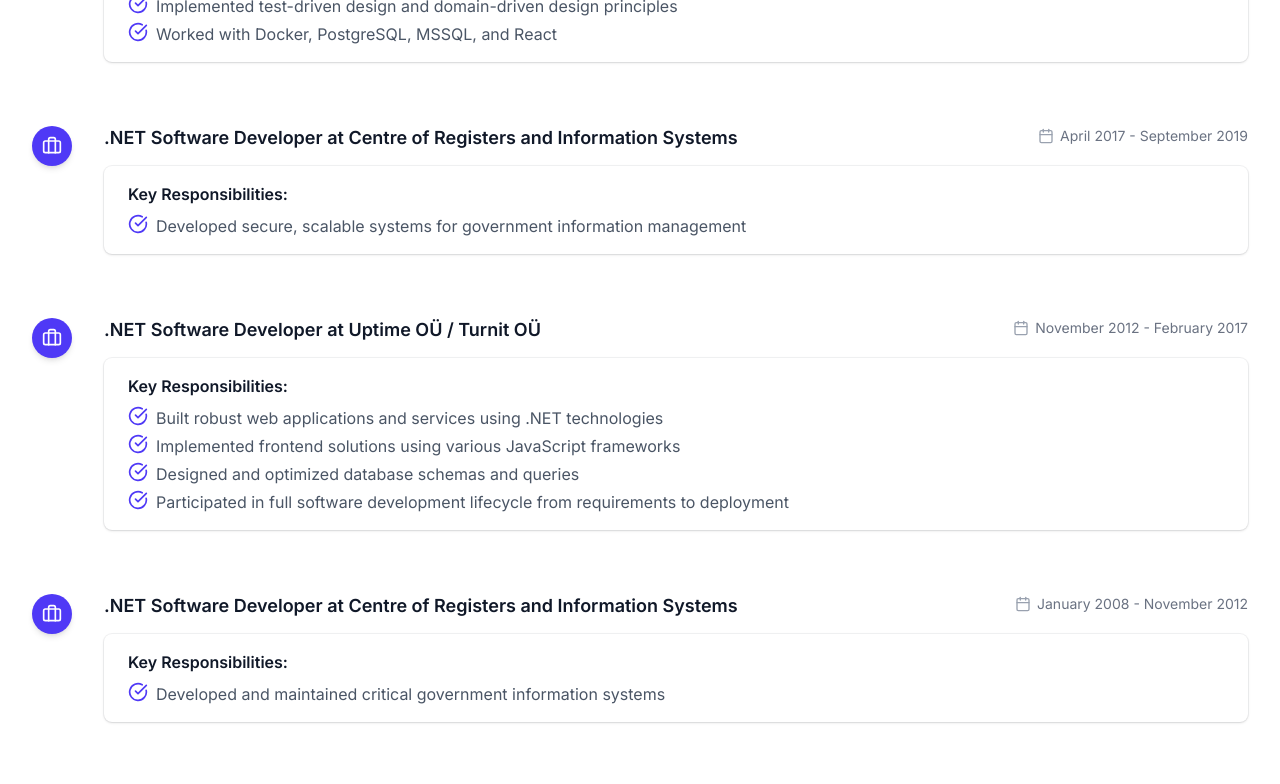
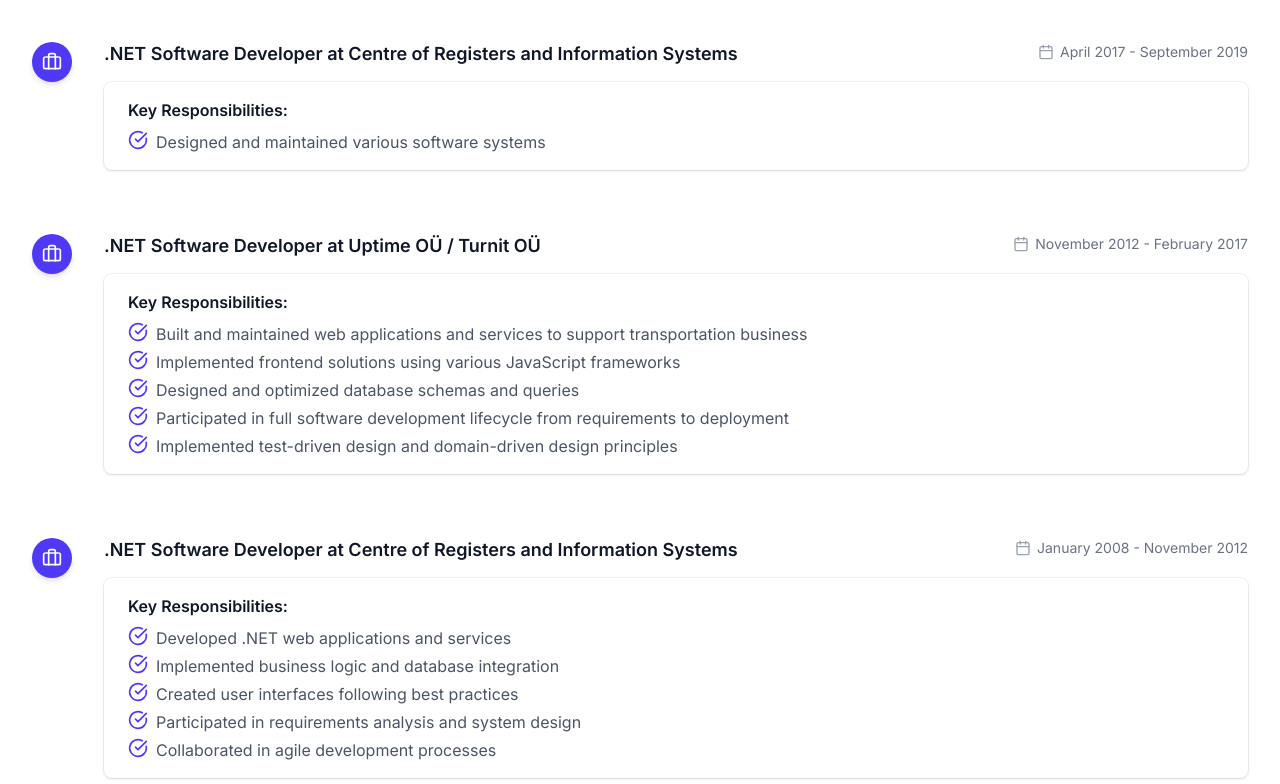
Before and after one commit to rene98c/personal-homepage, a Next.js app: page /en/experience in a window 1280 px wide. Shown: the part 960-1744 px from the top of the page. Built offline with nearby package versions, Linux system fonts and the light colour scheme.

Commit message:
cv localizattion

```diff
--- a/src/components/experience/DownloadResumeButton.tsx
+++ b/src/components/experience/DownloadResumeButton.tsx
@@ -67,7 +67,7 @@
 .NET Software Developer
 Uptime OÜ / Turnit OÜ
 November 2012 - February 2017
-• Built robust web applications and services using .NET technologies
+• Built and maintained web applications and services to support transportation business
 • Implemented frontend solutions using various JavaScript frameworks
 • Designed and optimized database schemas and queries
 • Participated in full software development lifecycle from requirements to deployment
--- a/src/components/experience/ExpandedSkillsSection.tsx
+++ b/src/components/experience/ExpandedSkillsSection.tsx
@@ -1,5 +1,11 @@
-import React from 'react';
+'use client';
+
+import React, { useEffect, useState } from 'react';
 import { Code, Database, Server, Globe, Cloud, Cog } from 'lucide-react';
+import { Locale, getDictionary } from '@/lib/dictionaries';
+
+// Pre-load dictionaries to avoid waiting in client components
+const dictionaryCache: Record<string, any> = {};// eslint-disable-line @typescript-eslint/no-explicit-any
 
 // Define proper types for our skills
 type SimpleSkill = string;
@@ -15,54 +21,101 @@
   return typeof skill === 'object' && 'name' in skill && 'level' in skill;
 };
 
-const ExpandedSkillsSection = () => {
+const ExpandedSkillsSection = ({ lang }: { lang?: Locale }) => {
+  const [dictionary, setDictionary] = useState<any | null>(null);// eslint-disable-line @typescript-eslint/no-explicit-any
+  const [, setIsLoading] = useState(true);
+
+  // Load the dictionary if language is provided
+  useEffect(() => {
+    if (!lang) {
+      setIsLoading(false);
+      return;
+    }
+
+    async function loadDictionary() {
+      setIsLoading(true);
+      if (!lang) {
+        setIsLoading(false);
+        return;
+      }
+      if (dictionaryCache[lang]) {
+        setDictionary(dictionaryCache[lang]);
+        setIsLoading(false);
+        return;
+      }
+
+      try {
+        const dict = await getDictionary(lang);
+        dictionaryCache[lang] = dict;
+        setDictionary(dict);
+      } catch (error) {
+        console.error('Failed to load dictionary:', error);
+      } finally {
+        setIsLoading(false);
+      }
+    }
+
+    loadDictionary();
+  }, [lang]);
+
   const skillCategories = [
     {
-      name: "Programming Languages",
+      name: dictionary?.skills?.categories?.programmingLanguages || "Programming Languages",
       icon: <Code className="h-6 w-6 text-indigo-600" />,
       skills: ["C#", "JavaScript", "HTML", "CSS", "SQL", "JAVA", "Bash"] as Skill[]
     },
     {
-      name: "Frameworks & Libraries",
+      name: dictionary?.skills?.categories?.frameworksLibraries || "Frameworks & Libraries",
       icon: <Cog className="h-6 w-6 text-indigo-600" />,
       skills: [".NET", "ASP.NET MVC", "Entity Framework", "nHibernate", "React", "Bootstrap", "next.js", "Node.js"] as Skill[]
     },
     {
-      name: "Databases",
+      name: dictionary?.skills?.categories?.databases || "Databases",
       icon: <Database className="h-6 w-6 text-indigo-600" />,
       skills: ["Microsoft SQL Server", "PostgreSQL", "Oracle SQL"] as Skill[]
     },
     {
-      name: "Cloud & Infrastructure",
+      name: dictionary?.skills?.categories?.cloudInfrastructure || "Cloud & Infrastructure",
       icon: <Cloud className="h-6 w-6 text-indigo-600" />,
       skills: ["Docker", "Google Cloud", "Digital Ocean", "Proxmox", "Virtualization", "Hyper-V"] as Skill[]
     },
     {
-      name: "Tools & Environments",
+      name: dictionary?.skills?.categories?.toolsEnvironments || "Tools & Environments",
       icon: <Server className="h-6 w-6 text-indigo-600" />,
       skills: ["Visual Studio", "Visual Studio Code", "Android Studio", "Git", "Subversion", "IIS", "NGINX", "REST API"] as Skill[]
     },
     {
-      name: "Languages",
+      name: dictionary?.skills?.categories?.languages || "Languages",
       icon: <Globe className="h-6 w-6 text-indigo-600" />,
       skills: [
-        { name: "Estonian", level: "Native" },
-        { name: "English", level: "Professional" }
+        {
+          name: "Estonian",
+          level: dictionary?.skills?.languageLevels?.native || "Native"
+        },
+        {
+          name: "English",
+          level: dictionary?.skills?.languageLevels?.professional || "Professional"
+        }
       ] as LanguageSkill[]
     }
   ];
+
+  // Get translations or use defaults
+  const skillsTitle = dictionary?.skills?.title || "Technical Capabilities";
+  const skillsSubtitle = dictionary?.skills?.subtitle || "Comprehensive Skill Set";
+  const skillsDescription = dictionary?.skills?.description ||
+    "Throughout my career, I've developed expertise in a wide range of technologies, frameworks, and methodologies. Here's a detailed overview of my technical skills.";
 
   return (
     <div className="bg-white py-16 sm:py-24">
       <div className="mx-auto max-w-7xl px-6 lg:px-8">
         <div className="mx-auto max-w-2xl lg:text-center">
-          <h2 className="text-base font-semibold leading-7 text-indigo-600">Technical Capabilities</h2>
+          <h2 className="text-base font-semibold leading-7 text-indigo-600">{skillsTitle}</h2>
           <p className="mt-2 text-3xl font-bold tracking-tight text-gray-900 sm:text-4xl">
-            Comprehensive Skill Set
+            {skillsSubtitle}
           </p>
           <p className="mt-6 text-lg leading-8 text-gray-600">
-            Throughout my career, I&apos;ve developed expertise in a wide range of technologies,
-            frameworks, and methodologies. Here&apos;s a detailed overview of my technical skills.
+            {skillsDescription}
           </p>
         </div>
 
@@ -75,7 +128,8 @@
                   <h3 className="ml-3 text-lg font-semibold text-gray-900">{category.name}</h3>
                 </div>
 
-                {category.name === "Languages" ? (
+                {index === 5 ? (
+                  // Only the Languages category (index 5) has language skills
                   <div className="space-y-3">
                     {category.skills.map((lang, langIndex) => {
                       // Use type guard to ensure TypeScript knows this is a LanguageSkill
@@ -89,7 +143,7 @@
                             <div className="w-full bg-gray-200 rounded-full h-2">
                               <div
                                 className="bg-indigo-600 h-2 rounded-full"
-                                style={{ width: lang.level === "Native" ? "100%" : "80%" }}
+                                style={{ width: lang.level.includes("Native") || lang.level.includes("Emakeel") ? "100%" : "80%" }}
                               ></div>
                             </div>
                           </div>
--- a/src/components/experience/ExperienceTimeline.tsx
+++ b/src/components/experience/ExperienceTimeline.tsx
@@ -10,79 +10,93 @@
 
 // Experience Timeline component that accepts a pre-loaded dictionary
 const ExperienceTimeline = ({ lang, dictionary }: { lang: Locale; dictionary: any }) => {// eslint-disable-line @typescript-eslint/no-explicit-any
+
   // Create experience timeline using the dictionary
   const experiences = [
     {
-      title: '.NET Software Developer',
-      company: 'Connected OÜ',
+      title: dictionary.experience.jobTitles?.netDeveloper || '.NET Software Developer',
+      company: dictionary.experience.companyNames?.connected || 'Connected OÜ',
       period: 'January 2023 - June 2024',
       responsibilities: [
-        "Developed and maintained enterprise-level .NET desktop application",
+        dictionary.experience.responsibilities?.developedEnterprise || "Developed and maintained proprietary .NET desktop application"
       ]
     },
     {
-      title: '.NET Software Developer',
-      company: 'Fujitsu Estonia AS',
+      title: dictionary.experience.jobTitles?.netDeveloper || '.NET Software Developer',
+      company: dictionary.experience.companyNames?.fujitsu || 'Fujitsu Estonia AS',
       period: 'October 2019 - January 2023',
       responsibilities: [
-        "Designed and maintained various software systems",
-        ".NET on windows/linux, web APIs, entity framework, nHibernate",
-        "Implemented test-driven design and domain-driven design principles",
-        "Worked with Docker, PostgreSQL, MSSQL, and React"
+        dictionary.experience.responsibilities?.designedMaintained || "Designed and maintained various software systems",
       ]
     },
     {
-      title: '.NET Software Developer',
-      company: 'Centre of Registers and Information Systems',
+      title: dictionary.experience.jobTitles?.netDeveloper || '.NET Software Developer',
+      company: dictionary.experience.companyNames?.rik || 'Centre of Registers and Information Systems',
       period: 'April 2017 - September 2019',
       responsibilities: [
-        "Developed secure, scalable systems for government information management"
+        dictionary.experience.responsibilities?.designedMaintained || "Designed and maintained various software systems",
       ]
     },
     {
-      title: '.NET Software Developer',
-      company: 'Uptime OÜ / Turnit OÜ',
+      title: dictionary.experience.jobTitles?.netDeveloper || '.NET Software Developer',
+      company: dictionary.experience.companyNames?.uptime || 'Uptime OÜ / Turnit OÜ',
       period: 'November 2012 - February 2017',
       responsibilities: [
-        "Built robust web applications and services using .NET technologies",
-        "Implemented frontend solutions using various JavaScript frameworks",
-        "Designed and optimized database schemas and queries",
-        "Participated in full software development lifecycle from requirements to deployment"
+        dictionary.experience.responsibilities?.builtRobust || "Built and maintained web applications and services to support transportation business",
+        dictionary.experience.responsibilities?.implementedFrontend || "Implemented frontend solutions using various JavaScript frameworks",
+        dictionary.experience.responsibilities?.designedDatabase || "Designed and optimized database schemas and queries",
+        dictionary.experience.responsibilities?.participatedSDLC || "Participated in full software development lifecycle from requirements to deployment",
+        dictionary.experience.responsibilities?.implementedTDD || "Implemented test-driven design and domain-driven design principles"
       ]
     },
     {
-      title: '.NET Software Developer',
-      company: 'Centre of Registers and Information Systems',
+      title: dictionary.experience.jobTitles?.netDeveloper || '.NET Software Developer',
+      company: dictionary.experience.companyNames?.rik || 'Centre of Registers and Information Systems',
       period: 'January 2008 - November 2012',
       responsibilities: [
-        "Developed and maintained critical government information systems"
+        dictionary.experience.responsibilities?.developedNetApps || "Developed .NET web applications and services",
+        dictionary.experience.responsibilities?.implementedBusiness || "Implemented business logic and database integration",
+        dictionary.experience.responsibilities?.createdUI || "Created user interfaces following best practices",
+        dictionary.experience.responsibilities?.participatedRequirements || "Participated in requirements analysis and system design",
+        dictionary.experience.responsibilities?.collaboratedAgile || "Collaborated in agile development processes"
+        ]
+    },
+    {
+      title: dictionary.experience.jobTitles?.netDeveloper || '.NET Software Developer',
+      company: dictionary.experience.companyNames?.softronic || 'Softronic Baltic AS / Center of Registers and Information Systems',
+      period: 'December 2005 - December 2007',
+      responsibilities: [
+        dictionary.experience.responsibilities?.developedNetApps || "Developed .NET web applications and services",
+        dictionary.experience.responsibilities?.implementedBusiness || "Implemented business logic and database integration",
+        dictionary.experience.responsibilities?.createdUI || "Created user interfaces following best practices",
+        dictionary.experience.responsibilities?.participatedRequirements || "Participated in requirements analysis and system design",
+        dictionary.experience.responsibilities?.collaboratedAgile || "Collaborated in agile development processes"
       ]
     },
     {
-      title: '.NET Software Developer',
-      company: 'Softronic Baltic AS / Center of Registers and Information Systems',
-      period: 'December 2005 - December 2007',
-      responsibilities: [
-        "Developed .NET web applications and services",
-        "Implemented business logic and database integration",
-        "Created user interfaces following best practices",
-        "Participated in requirements analysis and system design",
-        "Collaborated in agile development processes"
-      ]
-    },
-    {
-      title: 'IT Specialist',
-      company: 'Estonian Air Force',
+      title: dictionary.experience.jobTitles?.itSpecialist || 'IT Specialist',
+      company: dictionary.experience.companyNames?.airforce || 'Estonian Air Force',
       period: 'April 2004 - November 2005',
       responsibilities: [
-        "Maintained PC hardware, software, and network infrastructure",
-        "Provided technical support and troubleshooting",
-        "Implemented and configured software systems",
-        "Ensured security and reliability of IT infrastructure",
-        "Documented technical procedures and system configurations"
+        dictionary.experience.responsibilities?.maintainedPC || "Maintained PC hardware, software, and network infrastructure",
+        dictionary.experience.responsibilities?.providedSupport || "Provided technical support and troubleshooting",
+        dictionary.experience.responsibilities?.implementedSoftware || "Implemented and configured software systems",
+        dictionary.experience.responsibilities?.ensuredSecurity || "Ensured security and reliability of IT infrastructure",
+        dictionary.experience.responsibilities?.documentedProcedures || "Documented technical procedures and system configurations"
       ]
     }
   ];
+
+  // Function to format job title and company based on language
+  const formatPosition = (title: string, company: string) => {
+    if (lang === 'et') {
+      // In Estonian, use a comma instead of "at"
+      return `${title}, ${company}`;
+    } else {
+      // In English, use "at"
+      return `${title} at ${company}`;
+    }
+  };
 
   return (
     <>
@@ -113,7 +127,7 @@
                 <div className="flex-auto">
                   <div className="flex flex-wrap items-baseline justify-between gap-x-4 gap-y-2">
                     <h3 className="text-lg font-semibold leading-6 text-gray-900">
-                      {exp.title} at {exp.company}
+                      {formatPosition(exp.title, exp.company)}
                     </h3>
                     <p className="flex items-center text-sm text-gray-500">
                       <Calendar className="mr-1.5 h-4 w-4 flex-none text-gray-400" aria-hidden="true" />
@@ -139,7 +153,7 @@
       </div>
 
       {/* New sections from the CV */}
-      <ExpandedSkillsSection  />
+      <ExpandedSkillsSection lang={lang} />
       <CertificationsSection lang={lang} />
       <EducationSection lang={lang} />
     </>
--- a/src/components/experience/PDFResumeButton.tsx
+++ b/src/components/experience/PDFResumeButton.tsx
@@ -137,7 +137,7 @@
       'Uptime OÜ / Turnit OÜ',
       'November 2012 - February 2017',
       [
-        'Built robust web applications and services using .NET technologies',
+        'Built and maintained web applications and services to support transportation business',
         'Implemented frontend solutions using various JavaScript frameworks',
         'Designed and optimized database schemas and queries',
         'Participated in full software development lifecycle'
--- a/src/dictionaries/en/experience.json
+++ b/src/dictionaries/en/experience.json
@@ -5,5 +5,43 @@
   "keyResponsibilities": "Key Responsibilities",
   "downloadResume": "Download Resume",
   "downloadResumeText": "Download Resume (Text)",
-  "downloadResumePDF": "Download Resume (PDF)"
+  "downloadResumePDF": "Download Resume (PDF)",
+
+  "jobTitles": {
+    "netDeveloper": ".NET Software Developer",
+    "itSpecialist": "IT Specialist"
+  },
+
+  "companyNames": {
+    "connected": "Connected OÜ",
+    "fujitsu": "Fujitsu Estonia AS",
+    "rik": "Centre of Registers and Information Systems",
+    "uptime": "Uptime OÜ / Turnit OÜ",
+    "softronic": "Softronic Baltic AS / Center of Registers and Information Systems",
+    "airforce": "Estonian Air Force"
+  },
+
+  "responsibilities": {
+    "developedEnterprise": "Developed and maintained enterprise-level .NET desktop application",
+    "designedMaintained": "Designed and maintained various software systems",
+    "dotNetWindowsLinux": ".NET on windows/linux, web APIs, entity framework, nHibernate",
+    "implementedTDD": "Implemented test-driven design and domain-driven design principles",
+    "workedWith": "Worked with Docker, PostgreSQL, MSSQL, and React",
+    "developedSecure": "Developed secure, scalable systems for government information management",
+    "builtRobust": "Built and maintained web applications and services to support transportation business",
+    "implementedFrontend": "Implemented frontend solutions using various JavaScript frameworks",
+    "designedDatabase": "Designed and optimized database schemas and queries",
+    "participatedSDLC": "Participated in full software development lifecycle from requirements to deployment",
+    "developedMaintained": "Developed and maintained critical government information systems",
+    "developedNetApps": "Developed .NET web applications and services",
+    "implementedBusiness": "Implemented business logic and database integration",
+    "createdUI": "Created user interfaces following best practices",
+    "participatedRequirements": "Participated in requirements analysis and system design",
+    "collaboratedAgile": "Collaborated in agile development processes",
+    "maintainedPC": "Maintained PC hardware, software, and network infrastructure",
+    "providedSupport": "Provided technical support and troubleshooting",
+    "implementedSoftware": "Implemented and configured software systems",
+    "ensuredSecurity": "Ensured security and reliability of IT infrastructure",
+    "documentedProcedures": "Documented technical procedures and system configurations"
+  }
 }
--- a/src/dictionaries/et/experience.json
+++ b/src/dictionaries/et/experience.json
@@ -1,9 +1,47 @@
 {
- "title": "Kogemus",
+  "title": "Kogemus",
   "journeyTitle": "Professionaalne teekond",
   "description": "Rohkem kui 20-aastase tarkvaraarenduse kogemusega olen töötanud erinevates valdkondades ja projektides, pakkudes töökindlaid ja hästi läbimõeldud lahendusi. Minu karjäär on keskendunud .NET-arendusele alates 2003. aastast, hõlmates ekspertiisi veebiteenuste, taustsüsteemide ja kasutajaliideste arenduses.",
   "keyResponsibilities": "Peamised vastutusalad",
   "downloadResume": "Laadi CV alla",
   "downloadResumeText": "Laadi CV alla (Tekstina)",
-  "downloadResumePDF": "Laadi CV alla (PDF)"
+  "downloadResumePDF": "Laadi CV alla (PDF)",
+
+  "jobTitles": {
+    "netDeveloper": ".NET Tarkvaraarendaja",
+    "itSpecialist": "IT Spetsialist"
+  },
+
+  "companyNames": {
+    "connected": "Connected OÜ",
+    "fujitsu": "Fujitsu Estonia AS",
+    "rik": "Registrite ja Infosüsteemide Keskus",
+    "uptime": "Uptime OÜ / Turnit OÜ",
+    "softronic": "Softronic Baltic AS / Registrite ja Infosüsteemide Keskus",
+    "airforce": "Eesti Õhuvägi"
+  },
+
+  "responsibilities": {
+    "developedEnterprise": "Arendasin ja hooldasin .NET töölauarakendust",
+    "designedMaintained": "Disainisin ja hooldasin erinevaid tarkvarasüsteeme",
+    "dotNetWindowsLinux": ".NET Windows/Linux platvormidel, veebi API-d, Entity Framework, nHibernate",
+    "implementedTDD": "Rakendasin testipõhist disaini ja domeenipõhist disaini põhimõtteid",
+    "workedWith": "Töötasin Docker, PostgreSQL, MSSQL ja React tehnoloogiatega",
+    "developedSecure": "Arendasin turvalisi, skaleeritavaid süsteeme valitsuse infohalduseks",
+    "builtRobust": "Ehitasin ja hooldasin erinevaid ühistranspordivalla veebirakendusi ja -teenuseid",
+    "implementedFrontend": "Rakendasin kasutajaliidese lahendusi erinevate JavaScript raamistike abil",
+    "designedDatabase": "Disainisin ja optimeerisin andmebaasi skeeme ja päringuid",
+    "participatedSDLC": "Osalesin tarkvara arenduse elutsüklis nõuetest juurutamiseni",
+    "developedMaintained": "Arendasin ja hooldasin kriitilisi valitsuse infosüsteeme",
+    "developedNetApps": "Arendasin .NET veebirakendusi ja -teenuseid",
+    "implementedBusiness": "Rakendasin äriloogikat ja andmebaasi integratsiooni",
+    "createdUI": "Lõin kasutajaliideseid järgides parimaid praktikaid",
+    "participatedRequirements": "Osalesin nõuete analüüsis ja süsteemi disainis",
+    "collaboratedAgile": "Tegin koostööd agiilse arenduse protsessides",
+    "maintainedPC": "hooldasin arvuti riistvara, tarkvara ja võrgutaristut",
+    "providedSupport": "Pakkusin tehnilist tuge ja probleemilahendust",
+    "implementedSoftware": "Rakendasin ja seadistasin tarkvarasüsteeme",
+    "ensuredSecurity": "Tagas IT-taristu turvalisuse ja töökindluse",
+    "documentedProcedures": "Dokumenteerisin tehnilisi protseduure ja süsteemi konfiguratsioone"
+  }
 }
```
Also changed, not shown: src/dictionaries/en/skills.json (+17 -2 lines), src/dictionaries/et/skills.json (+15 -0 lines).
